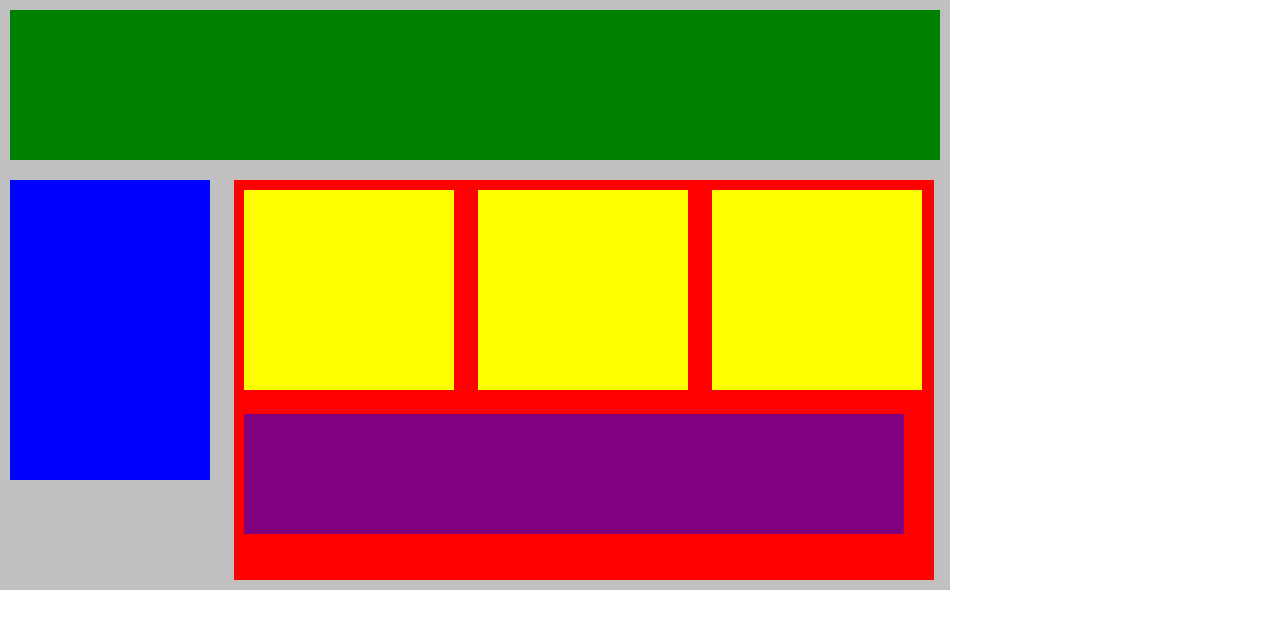
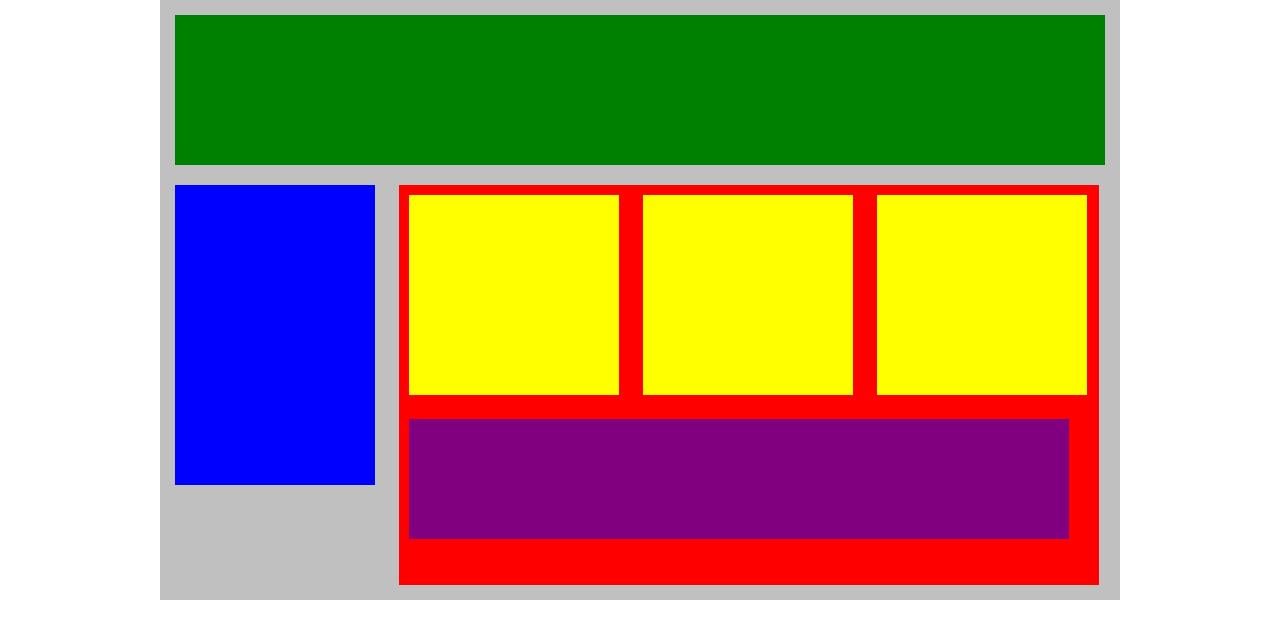
Before and after one commit to trianabares/Bootcamp_CodingDojo, a plain HTML site: page Trazando tus bloques/index.html in a window 1280 px wide. Drawn offline with Linux system fonts and the light colour scheme.

Commit message:
Corrección de errores

```diff
--- a/Trazando tus bloques/style.css
+++ b/Trazando tus bloques/style.css
@@ -5,10 +5,10 @@
 }
 
 #wrapper {
-    position: absolute;
     width: 950px;
     background-color: silver;
     margin: 0px auto;
+    padding: 5px;
 }
 
 #header {
```
Also changed, not shown: 2 other files.
